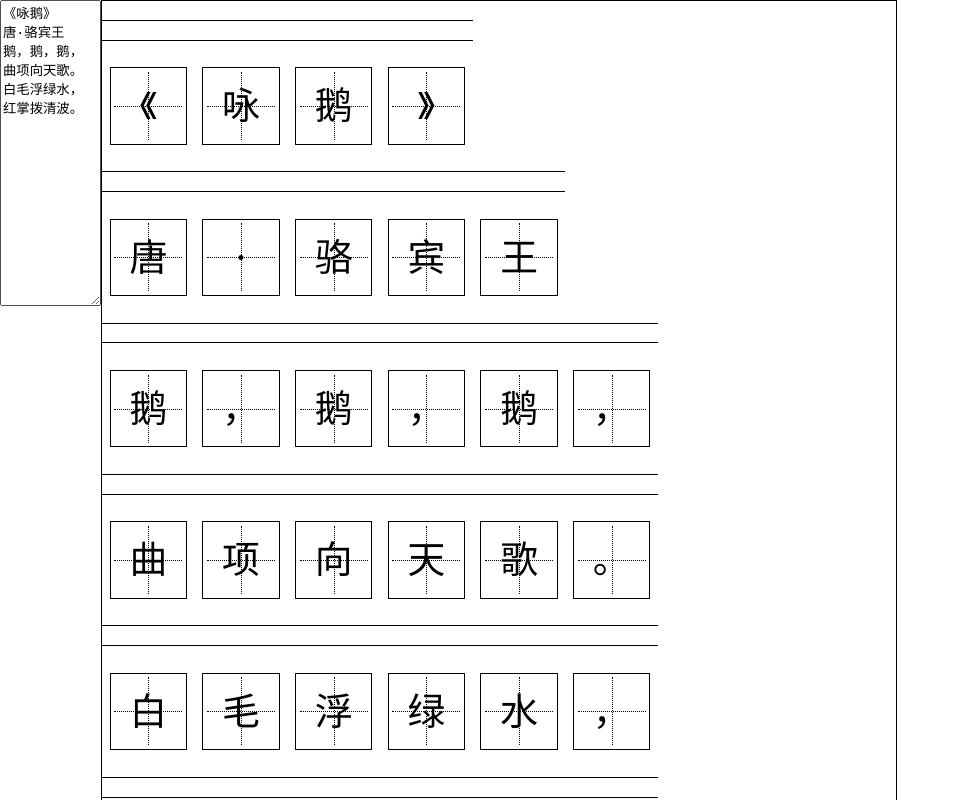
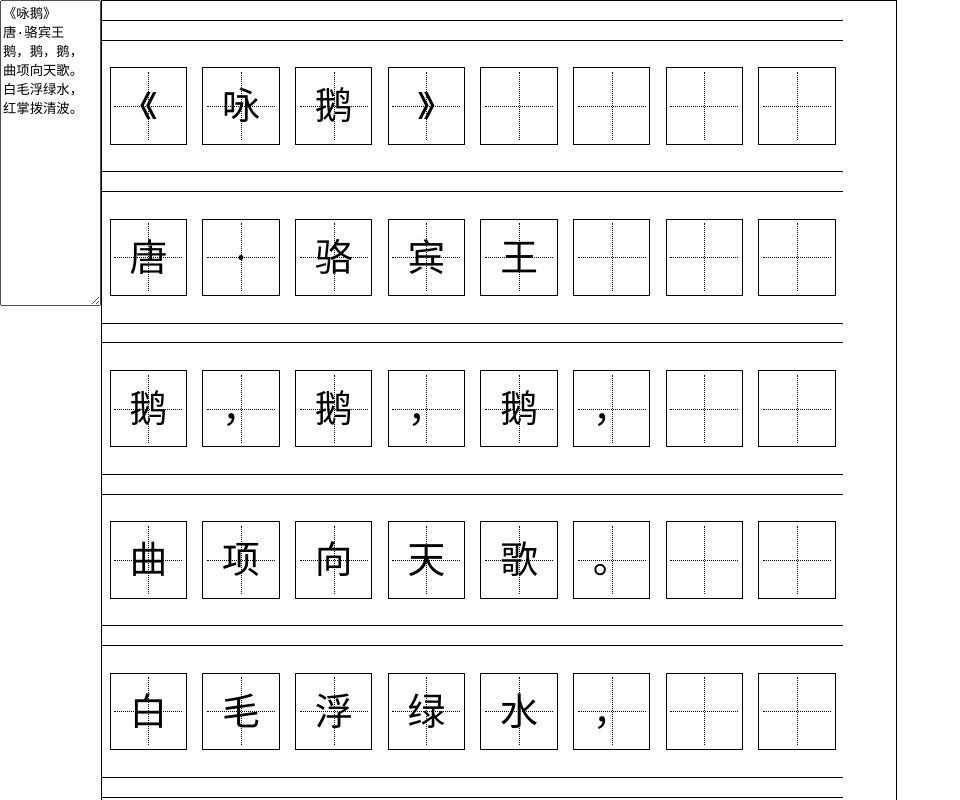
Before and after one commit to garyxuehong/zitie, a React (Create React App) app: page / in a window 1280 px wide. Shown: the top 800 px of the page, without its empty margins (0-960 px from the left). Built offline with nearby package versions, Linux system fonts and the light colour scheme.

Commit message:
add padding

```diff
--- a/src/App.js
+++ b/src/App.js
@@ -1,5 +1,9 @@
 import React, { useState } from "react";
 import "./App.css";
+
+const CELL_COUNT = 8;
+
+const CH_PAD = <span dangerouslySetInnerHTML={{ __html: "&nbsp;" }} />;
 
 const sample = `《咏鹅》
 唐·骆宾王
@@ -16,7 +20,8 @@ class AppContainer extends React.Component {
 }
 
 function App() {
-  const [text, updateText] = useState(sample);
+  let [text, updateText] = useState(sample);
+  text = text.trim();
   return (
     <>
       <div className="source">
@@ -25,6 +30,7 @@ function App() {
           cols="10"
           value={text}
           onInput={(e) => e.target.value && updateText(e.target.value)}
+          onChange={(e) => e.target.value && updateText(e.target.value)}
         />
       </div>
       <div className="preview">
@@ -37,15 +43,23 @@ function App() {
 function Line({ line }) {
   return (
     <div className="line">
-      {line.split("").map((c, i) => (
+      {pad(line.split("")).map((c, i) => (
         <Cell key={i} ch={c} />
       ))}
     </div>
   );
 }
 
+function pad(arChars) {
+  const topad = CELL_COUNT - arChars.length;
+  for (let i = 0; i < topad; i++) {
+    arChars.push(CH_PAD);
+  }
+  return arChars;
+}
+
 function Cell({ ch }) {
-  return ch.trim() ? (
+  return (
     <div className="cell">
       <div className="dline1" />
       <div className="dline2" />
@@ -55,7 +69,7 @@ function Cell({ ch }) {
         {ch}
       </div>
     </div>
-  ) : null;
+  );
 }
 
 export default AppContainer;
```
